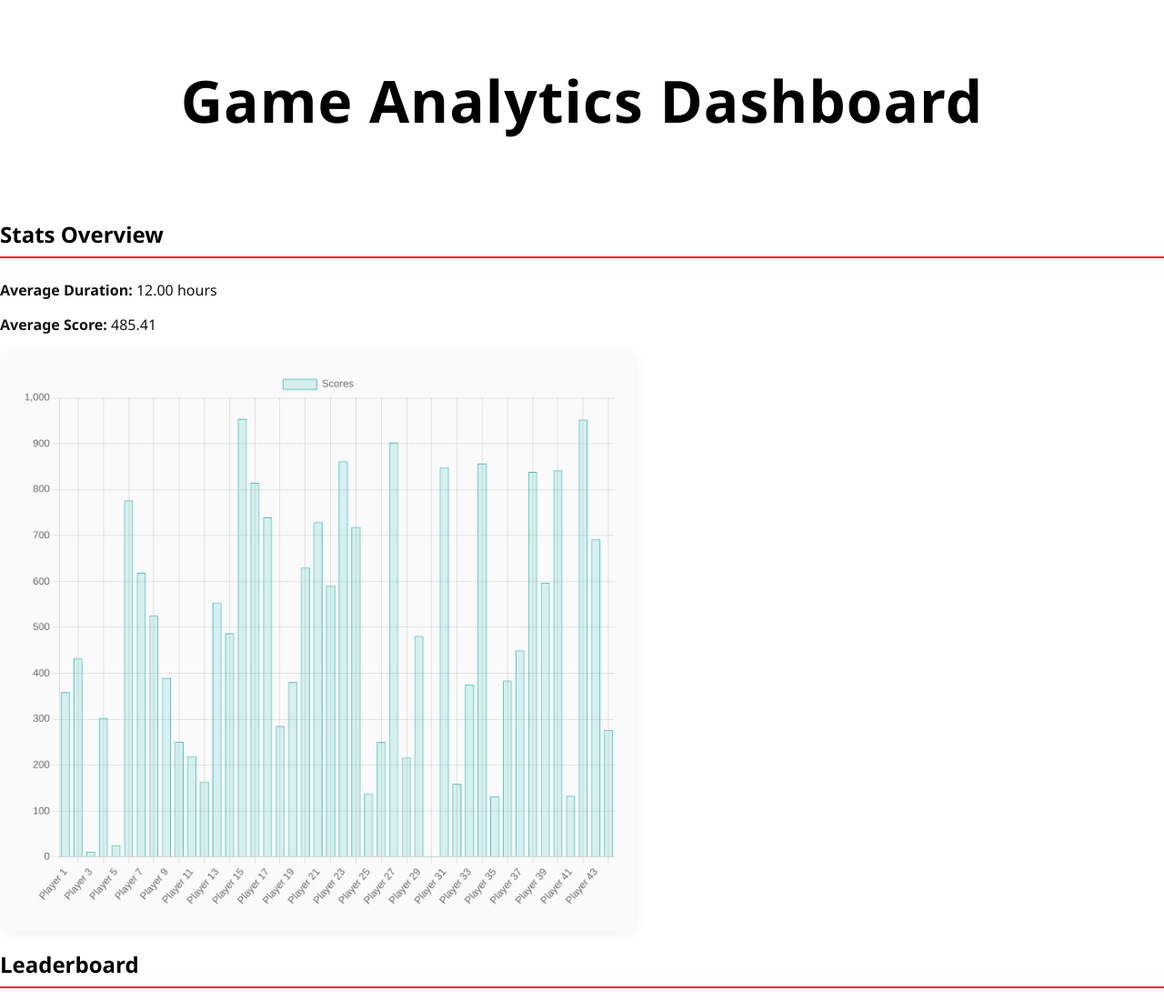
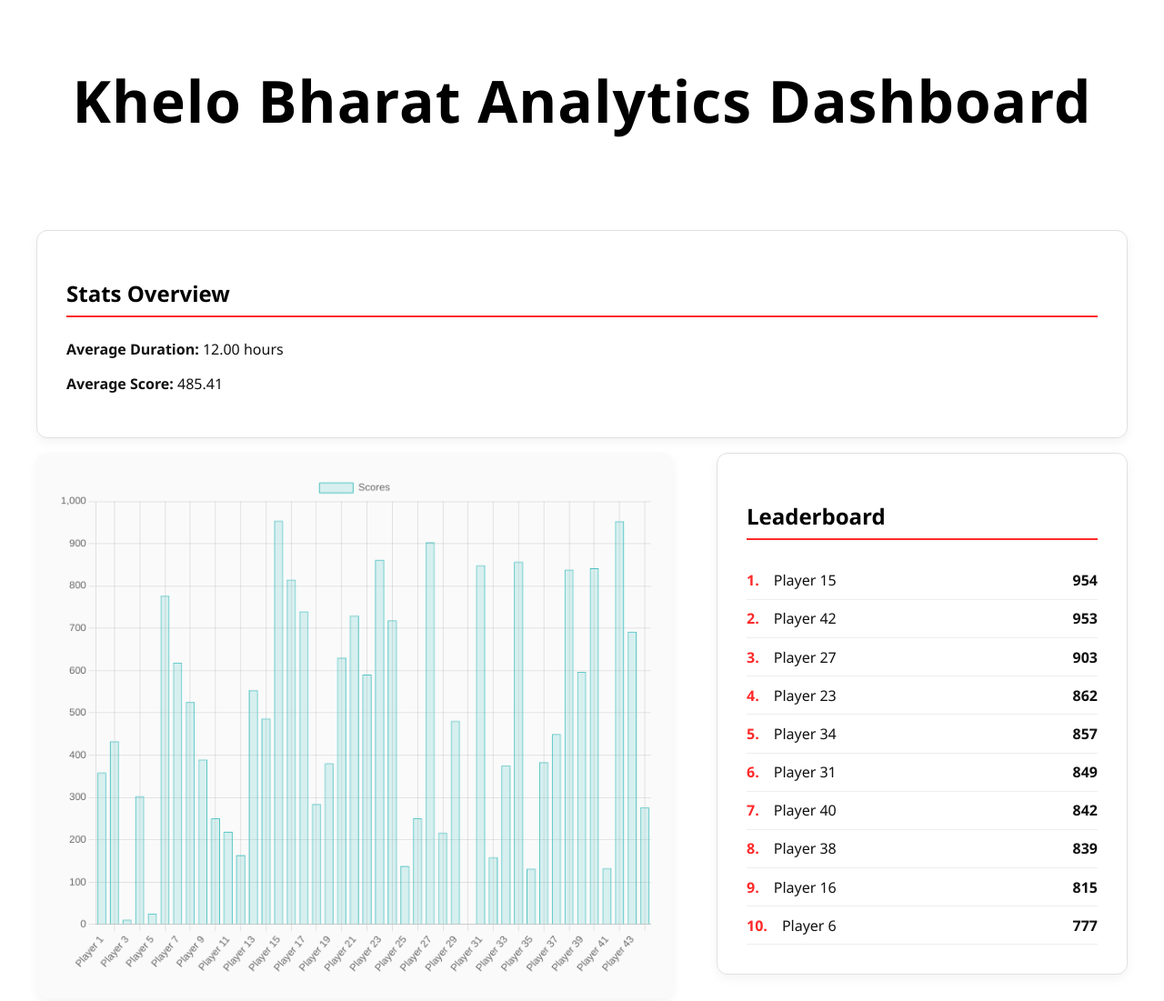
Before and after one commit to winshaurya/kheloBharat1, a plain HTML site: page src/index.html in a window 1280 px wide. Shown: the top 1101 px of the page at 91% size. Drawn offline with nearby package versions, Linux system fonts and the light colour scheme.

Commit message:
Fix frontend structure and styling issues

```diff
--- a/src/index.html
+++ b/src/index.html
@@ -3,23 +3,22 @@
 <head>
     <meta charset="UTF-8" />
     <meta name="viewport" content="width=device-width, initial-scale=1" />
-    <title>Game Analytics Dashboard</title>
+    <title>Khelo Bharat Analytics Dashboard</title>
     <link rel="stylesheet" href="style.css" />
     <script src="https://cdn.jsdelivr.net/npm/chart.js"></script>
 </head>
 <body>
     <header>
-        <h1>Game Analytics Dashboard</h1>
+        <h1>Khelo Bharat Analytics Dashboard</h1>
     </header>
 
-    <main>
-        <section id="stats"></section>
+    <main class="dashboard-container">
+        <div id="stats" class="card"></div>
 
-        <section id="chart-container">
+        <div class="main-content">
             <canvas id="scoreChart"></canvas>
-        </section>
-
-        <section id="leaderboard"></section>
+            <div id="leaderboard" class="card leaderboard"></div>
+        </div>
     </main>
 
     <script src="main.js"></script>
--- a/src/main.js
+++ b/src/main.js
@@ -55,5 +55,5 @@ const scoreChart = new Chart(ctx, {
 const leaderboardDiv = document.getElementById('leaderboard');
 leaderboardDiv.innerHTML = '<h2>Leaderboard</h2>';
 topPlayers.forEach((player, index) => {
-    leaderboardDiv.innerHTML += `<p>${index + 1}. ${player.id} - Score: ${player.score}</p>`;
+    leaderboardDiv.innerHTML += `<div class="leaderboard-entry"><span class="rank">${index + 1}.</span><span class="player-name">${player.id}</span><span class="player-score">${player.score}</span></div>`;
 });
```
Also changed, not shown: src/style.css (line endings or trailing spaces).
